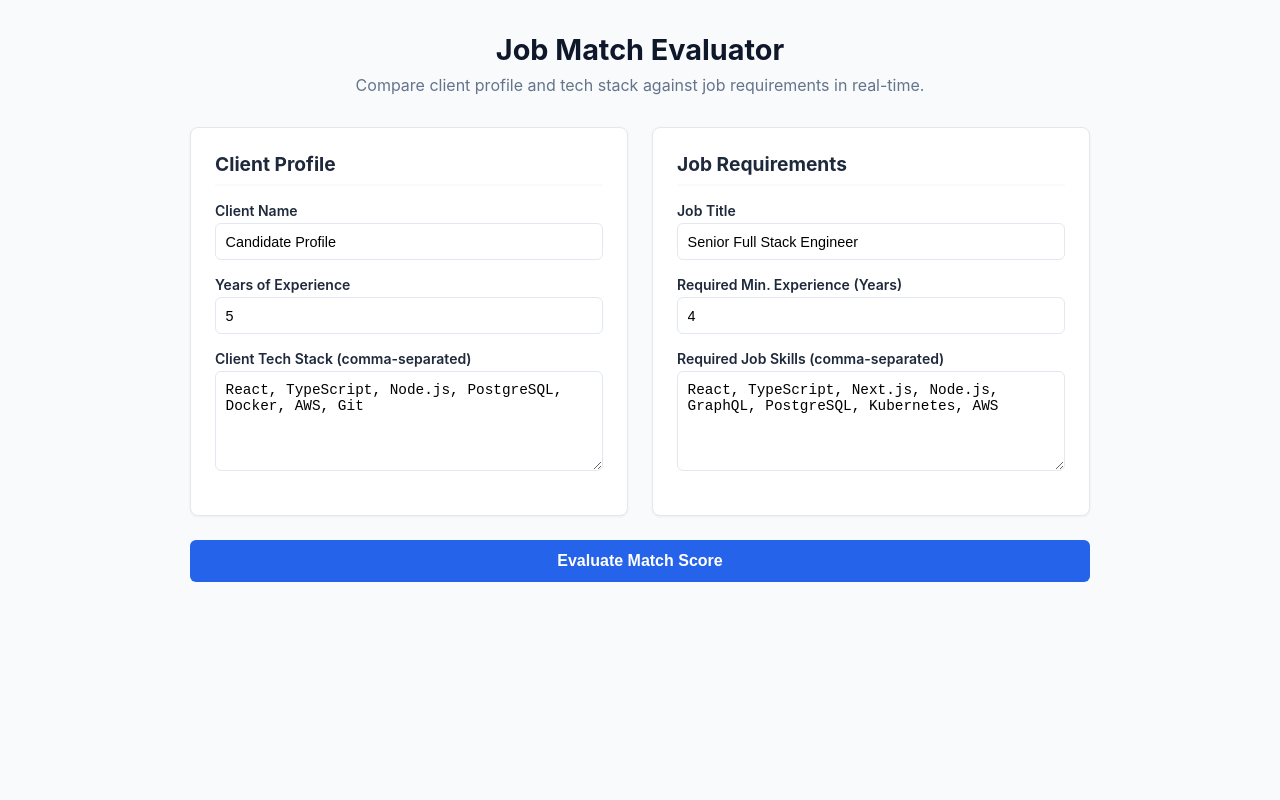
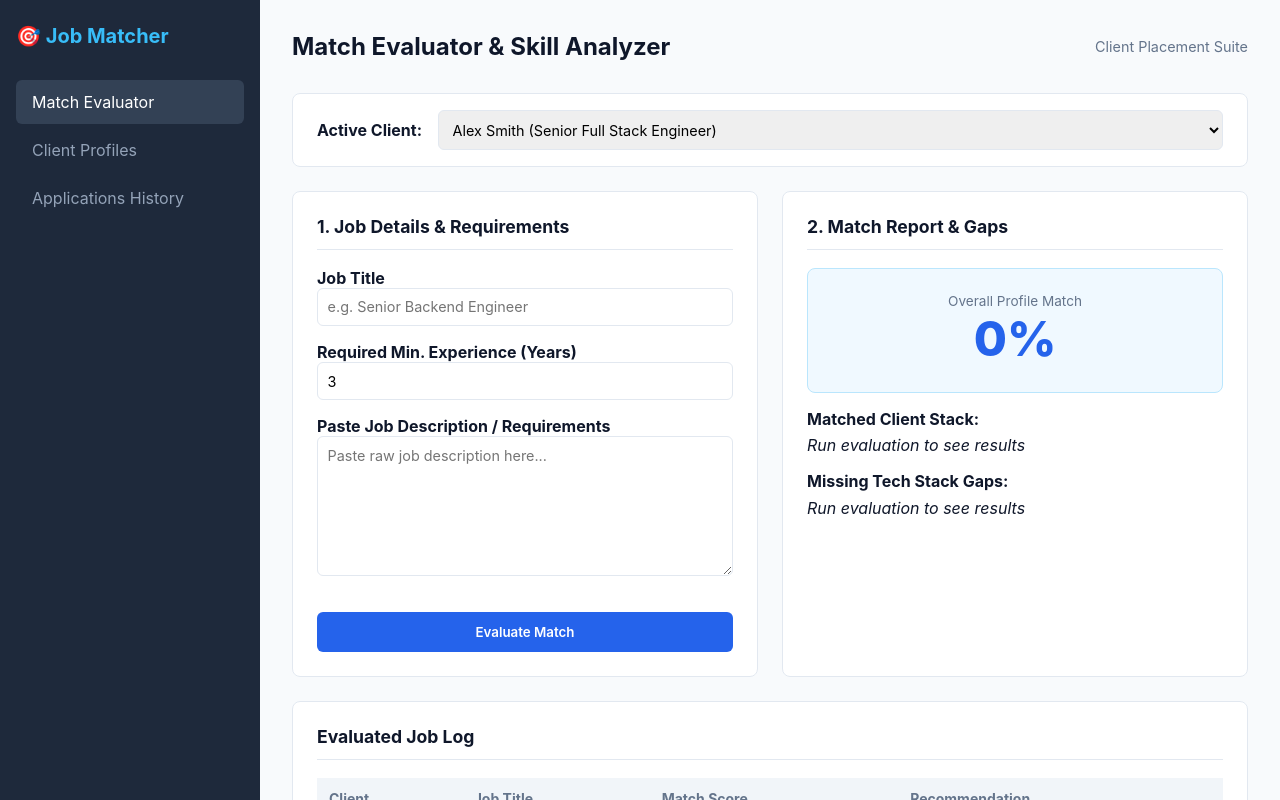
Before and after one commit to isaacmac-bit/job-match, a plain HTML site: page index.html in a window 1280 px wide. Drawn offline with Linux system fonts and the light colour scheme.

Commit message:
Update index.html

```diff
--- a/index.html
+++ b/index.html
@@ -3,311 +3,304 @@
 <head>
     <meta charset="UTF-8">
     <meta name="viewport" content="width=device-width, initial-scale=1.0">
-    <title>Job Match & Skill Gap Evaluator</title>
+    <title>Job Finder Suite | Client Matcher & Dashboard</title>
     <style>
         :root {
-            --bg-color: #f8fafc;
-            --card-bg: #ffffff;
+            --sidebar-width: 260px;
             --primary: #2563eb;
-            --text: #1e293b;
-            --text-light: #64748b;
+            --primary-dark: #1d4ed8;
+            --bg-body: #f8fafc;
+            --bg-card: #ffffff;
             --border: #e2e8f0;
+            --text-main: #0f172a;
+            --text-muted: #64748b;
             --success: #16a34a;
-            --warning: #ca8a04;
+            --warning: #d97706;
             --danger: #dc2626;
         }
 
-        body {
-            font-family: -apple-system, BlinkMacSystemFont, "Segoe UI", Roboto, Helvetica, Arial, sans-serif;
-            background-color: var(--bg-color);
-            color: var(--text);
-            margin: 0;
-            padding: 2rem 1rem;
+        * { box-sizing: border-box; font-family: -apple-system, BlinkMacSystemFont, "Segoe UI", Roboto, sans-serif; }
+        body { margin: 0; display: flex; height: 100vh; background-color: var(--bg-body); color: var(--text-main); }
+
+        /* Sidebar Navigation */
+        aside {
+            width: var(--sidebar-width);
+            background: #1e293b;
+            color: #fff;
+            padding: 1.5rem 1rem;
             display: flex;
-            justify-content: center;
+            flex-direction: column;
+            gap: 2rem;
+            flex-shrink: 0;
         }
 
-        .container {
-            max-width: 900px;
-            width: 100%;
+        aside h2 { margin: 0; font-size: 1.25rem; color: #38bdf8; display: flex; align-items: center; gap: 0.5rem; }
+        .nav-links { list-style: none; padding: 0; margin: 0; }
+        .nav-links li {
+            padding: 0.75rem 1rem;
+            border-radius: 6px;
+            cursor: pointer;
+            color: #94a3b8;
+            transition: all 0.2s;
+            margin-bottom: 0.25rem;
+        }
+        .nav-links li.active, .nav-links li:hover { background: #334155; color: #fff; }
+
+        /* Main Workspace */
+        main { flex-grow: 1; overflow-y: auto; padding: 2rem; }
+        .header-bar { display: flex; justify-content: space-between; align-items: center; margin-bottom: 2rem; }
+        .header-bar h1 { margin: 0; font-size: 1.5rem; }
+
+        /* Client Selector */
+        .client-selector {
+            background: var(--bg-card);
+            padding: 1rem 1.5rem;
+            border-radius: 8px;
+            border: 1px solid var(--border);
+            margin-bottom: 1.5rem;
             display: flex;
-            flex-direction: column;
-            gap: 1.5rem;
+            gap: 1rem;
+            align-items: center;
         }
 
-        header {
-            text-align: center;
-            margin-bottom: 0.5rem;
-        }
-
-        header h1 {
-            margin: 0 0 0.5rem 0;
-            font-size: 1.8rem;
-            color: #0f172a;
-        }
-
-        header p {
-            margin: 0;
-            color: var(--text-light);
-        }
-
-        .grid {
-            display: grid;
-            grid-template-columns: 1fr 1fr;
-            gap: 1.5rem;
-        }
-
-        @media (max-width: 768px) {
-            .grid {
-                grid-template-columns: 1fr;
-            }
-        }
-
-        .card {
-            background: var(--card-bg);
-            border: 1px solid var(--border);
-            border-radius: 8px;
-            padding: 1.5rem;
-            box-shadow: 0 1px 3px rgba(0,0,0,0.05);
-        }
-
-        .card h2 {
-            font-size: 1.2rem;
-            margin-top: 0;
-            margin-bottom: 1rem;
-            border-bottom: 2px solid var(--bg-color);
-            padding-bottom: 0.5rem;
-        }
-
-        .form-group {
-            margin-bottom: 1rem;
-        }
-
-        label {
-            display: block;
-            font-size: 0.875rem;
-            font-weight: 600;
-            margin-bottom: 0.25rem;
-        }
-
-        input[type="text"], input[type="number"], textarea {
-            width: 100%;
+        select, input, textarea {
             padding: 0.6rem;
             border: 1px solid var(--border);
             border-radius: 6px;
-            box-sizing: border-box;
             font-size: 0.9rem;
+            width: 100%;
         }
 
-        textarea {
-            resize: vertical;
-            min-height: 100px;
-        }
+        /* Grid Layout */
+        .grid { display: grid; grid-template-columns: 1fr 1fr; gap: 1.5rem; }
+        .card { background: var(--bg-card); border: 1px solid var(--border); border-radius: 8px; padding: 1.5rem; }
+        .card h3 { margin-top: 0; font-size: 1.1rem; border-bottom: 1px solid var(--border); padding-bottom: 0.75rem; }
 
-        button {
-            width: 100%;
-            background-color: var(--primary);
-            color: white;
+        button.btn-primary {
+            background: var(--primary);
+            color: #fff;
             border: none;
-            padding: 0.75rem;
-            font-size: 1rem;
+            padding: 0.75rem 1.5rem;
             font-weight: 600;
             border-radius: 6px;
             cursor: pointer;
-            transition: background 0.2s ease;
+            width: 100%;
+            margin-top: 1rem;
         }
+        button.btn-primary:hover { background: var(--primary-dark); }
 
-        button:hover {
-            background-color: #1d4ed8;
-        }
+        /* Results & Indicators */
+        .score-box { text-align: center; padding: 1.5rem; background: #f0f9ff; border-radius: 8px; border: 1px solid #bae6fd; margin-bottom: 1rem; }
+        .score-value { font-size: 3rem; font-weight: 800; color: var(--primary); }
 
-        .results-container {
-            display: none;
-            flex-direction: column;
-            gap: 1rem;
-        }
+        .pill { display: inline-block; padding: 0.25rem 0.6rem; font-size: 0.75rem; font-weight: 600; border-radius: 12px; margin: 0.2rem; }
+        .pill-match { background: #dcfce7; color: var(--success); }
+        .pill-missing { background: #fee2e2; color: var(--danger); }
 
-        .score-box {
-            text-align: center;
-            padding: 1rem;
-            background-color: #eff6ff;
-            border-radius: 6px;
-            border: 1px solid #bfdbfe;
-        }
-
-        .score-value {
-            font-size: 2.5rem;
-            font-weight: 800;
-            color: var(--primary);
-            margin: 0.25rem 0;
-        }
-
-        .badge {
-            display: inline-block;
-            padding: 0.25rem 0.6rem;
-            font-size: 0.8rem;
-            font-weight: 600;
-            border-radius: 12px;
-            margin: 0.2rem;
-        }
-
-        .badge-success { background: #dcfce7; color: var(--success); }
-        .badge-danger { background: #fee2e2; color: var(--danger); }
-        .badge-warning { background: #fef9c3; color: var(--warning); }
-
-        .tag-list {
-            display: flex;
-            flex-wrap: wrap;
-            gap: 0.4rem;
-            margin-top: 0.5rem;
-        }
-
-        .tag {
-            background: #f1f5f9;
-            padding: 0.3rem 0.6rem;
-            border-radius: 4px;
-            font-size: 0.85rem;
-        }
+        /* Match History Table */
+        table { width: 100%; border-collapse: collapse; margin-top: 1rem; }
+        th, td { text-align: left; padding: 0.75rem; border-bottom: 1px solid var(--border); font-size: 0.875rem; }
+        th { background: #f1f5f9; color: var(--text-muted); }
     </style>
 </head>
 <body>
 
-<div class="container">
-    <header>
-        <h1>Job Match Evaluator</h1>
-        <p>Compare client profile and tech stack against job requirements in real-time.</p>
-    </header>
+    <!-- Sidebar -->
+    <aside>
+        <h2>🎯 Job Matcher</h2>
+        <ul class="nav-links">
+            <li class="active">Match Evaluator</li>
+            <li>Client Profiles</li>
+            <li>Applications History</li>
+        </ul>
+    </aside>
 
-    <div class="grid">
-        <!-- Client Profile Form -->
-        <div class="card">
-            <h2>Client Profile</h2>
-            <div class="form-group">
-                <label for="clientName">Client Name</label>
-                <input type="text" id="clientName" value="Candidate Profile">
+    <!-- Main Content -->
+    <main>
+        <div class="header-bar">
+            <h1>Match Evaluator & Skill Analyzer</h1>
+            <span style="color: var(--text-muted); font-size: 0.9rem;">Client Placement Suite</span>
+        </div>
+
+        <!-- Active Client Selector -->
+        <div class="client-selector">
+            <strong style="white-space: nowrap;">Active Client:</strong>
+            <select id="clientSelect" onchange="loadSelectedClient()">
+                <option value="0">Alex Smith (Senior Full Stack Engineer)</option>
+                <option value="1">Sarah Jenkins (Frontend React Developer)</option>
+            </select>
+        </div>
+
+        <div class="grid">
+            <!-- Left: Job Parsing -->
+            <div class="card">
+                <h3>1. Job Details & Requirements</h3>
+                <div style="margin-bottom: 1rem;">
+                    <label><strong>Job Title</strong></label>
+                    <input type="text" id="jobTitle" placeholder="e.g. Senior Backend Engineer">
+                </div>
+                <div style="margin-bottom: 1rem;">
+                    <label><strong>Required Min. Experience (Years)</strong></label>
+                    <input type="number" id="jobExp" value="3">
+                </div>
+                <div style="margin-bottom: 1rem;">
+                    <label><strong>Paste Job Description / Requirements</strong></label>
+                    <textarea id="jobText" style="height: 140px;" placeholder="Paste raw job description here..."></textarea>
+                </div>
+                <button class="btn-primary" onclick="evaluateJob()">Evaluate Match</button>
             </div>
-            <div class="form-group">
-                <label for="clientExp">Years of Experience</label>
-                <input type="number" id="clientExp" value="5" min="0">
-            </div>
-            <div class="form-group">
-                <label for="clientSkills">Client Tech Stack (comma-separated)</label>
-                <textarea id="clientSkills">React, TypeScript, Node.js, PostgreSQL, Docker, AWS, Git</textarea>
+
+            <!-- Right: Real-time Analysis Output -->
+            <div class="card">
+                <h3>2. Match Report & Gaps</h3>
+                <div class="score-box">
+                    <div style="font-size: 0.85rem; color: var(--text-muted);">Overall Profile Match</div>
+                    <div id="matchScore" class="score-value">0%</div>
+                    <div id="verdictBadge"></div>
+                </div>
+
+                <div style="margin-bottom: 1rem;">
+                    <strong>Matched Client Stack:</strong>
+                    <div id="matchedPills" style="margin-top: 0.4rem;"><em>Run evaluation to see results</em></div>
+                </div>
+
+                <div style="margin-bottom: 1rem;">
+                    <strong>Missing Tech Stack Gaps:</strong>
+                    <div id="missingPills" style="margin-top: 0.4rem;"><em>Run evaluation to see results</em></div>
+                </div>
+
+                <div id="expComparison" style="font-size: 0.85rem; color: var(--text-muted);"></div>
             </div>
         </div>
 
-        <!-- Job Description Form -->
-        <div class="card">
-            <h2>Job Requirements</h2>
-            <div class="form-group">
-                <label for="jobTitle">Job Title</label>
-                <input type="text" id="jobTitle" value="Senior Full Stack Engineer">
-            </div>
-            <div class="form-group">
-                <label for="jobExp">Required Min. Experience (Years)</label>
-                <input type="number" id="jobExp" value="4" min="0">
-            </div>
-            <div class="form-group">
-                <label for="jobSkills">Required Job Skills (comma-separated)</label>
-                <textarea id="jobSkills">React, TypeScript, Next.js, Node.js, GraphQL, PostgreSQL, Kubernetes, AWS</textarea>
-            </div>
+        <!-- Evaluation History Table -->
+        <div class="card" style="margin-top: 1.5rem;">
+            <h3>Evaluated Job Log</h3>
+            <table>
+                <thead>
+                    <tr>
+                        <th>Client</th>
+                        <th>Job Title</th>
+                        <th>Match Score</th>
+                        <th>Recommendation</th>
+                    </tr>
+                </thead>
+                <tbody id="historyTable">
+                    <tr><td colspan="4" style="text-align: center; color: var(--text-muted);">No evaluated jobs yet.</td></tr>
+                </tbody>
+            </table>
         </div>
-    </div>
-
-    <button onclick="calculateMatch()">Evaluate Match Score</button>
-
-    <!-- Evaluation Results -->
-    <div id="results" class="card results-container">
-        <h2>Match Assessment</h2>
-
-        <div class="score-box">
-            <div>Overall Compatibility Score</div>
-            <div id="scoreValue" class="score-value">0%</div>
-            <div id="recommendationBadge"></div>
-        </div>
-
-        <div>
-            <strong>Matched Tech Stack:</strong>
-            <div id="matchedTags" class="tag-list"></div>
-        </div>
-
-        <div>
-            <strong>Missing Skill Gaps:</strong>
-            <div id="missingTags" class="tag-list"></div>
-        </div>
-
-        <div id="expStatus" style="font-size: 0.9rem; color: var(--text-light);"></div>
-    </div>
-</div>
+    </main>
 
 <script>
-    function parseSkills(input) {
-        return input.split(',')
-                    .map(s => s.trim())
-                    .filter(s => s.length > 0);
-    }
+    // Client Profiles State
+    const clients = [
+        {
+            name: "Alex Smith",
+            title: "Senior Full Stack Engineer",
+            exp: 5,
+            skills: ["react", "typescript", "node.js", "postgresql", "docker", "aws", "git", "tailwind css"]
+        },
+        {
+            name: "Sarah Jenkins",
+            title: "Frontend React Developer",
+            exp: 3,
+            skills: ["react", "javascript", "css", "html", "redux", "next.js", "git", "figma"]
+        }
+    ];
 
-    function calculateMatch() {
-        const clientExp = parseInt(document.getElementById('clientExp').value) || 0;
-        const clientSkills = parseSkills(document.getElementById('clientSkills').value);
+    const evaluationHistory = [];
 
+    function evaluateJob() {
+        const clientIdx = document.getElementById('clientSelect').value;
+        const currentClient = clients[clientIdx];
+
+        const jobTitle = document.getElementById('jobTitle').value || "Target Role";
         const jobExp = parseInt(document.getElementById('jobExp').value) || 0;
-        const jobSkills = parseSkills(document.getElementById('jobSkills').value);
+        const jobText = document.getElementById('jobText').value.toLowerCase();
 
-        // Normalize skills for case-insensitive matching
-        const clientSkillsLower = clientSkills.map(s => s.toLowerCase());
+        if (!jobText.trim()) {
+            alert("Please paste a job description or skill list first.");
+            return;
+        }
 
+        // Skill parsing algorithm
         const matched = [];
         const missing = [];
 
-        jobSkills.forEach(skill => {
-            if (clientSkillsLower.includes(skill.toLowerCase())) {
+        currentClient.skills.forEach(skill => {
+            if (jobText.includes(skill)) {
                 matched.push(skill);
-            } else {
-                missing.push(skill);
             }
         });
 
-        // 1. Tech Score (70% weight)
-        const techMatchRatio = jobSkills.length > 0 ? (matched.length / jobSkills.length) : 1;
-        const techScore = techMatchRatio * 70;
+        // Common Tech Stack Extraction from job text
+        const knownTech = ["react", "typescript", "node.js", "python", "aws", "docker", "kubernetes", "postgresql", "mongodb", "graphql", "redis", "next.js", "tailwind css", "figma"];
 
-        // 2. Experience Score (30% weight)
-        const expRatio = jobExp > 0 ? Math.min(clientExp / jobExp, 1) : 1;
-        const expScore = expRatio * 30;
+        knownTech.forEach(tech => {
+            if (jobText.includes(tech) && !currentClient.skills.includes(tech)) {
+                missing.push(tech);
+            }
+        });
 
-        // Final Aggregate Score
-        const totalScore = Math.round(techScore + expScore);
+        // Match Percentage Calculation
+        const totalIdentified = matched.length + missing.length;
+        const techMatchRatio = totalIdentified > 0 ? (matched.length / totalIdentified) : 0.5;
+        const expRatio = jobExp > 0 ? Math.min(currentClient.exp / jobExp, 1) : 1;
 
-        // UI Render
-        document.getElementById('scoreValue').innerText = `${totalScore}%`;
+        const finalScore = Math.round((techMatchRatio * 70) + (expRatio * 30));
 
-        // Recommendation logic
-        const badgeElem = document.getElementById('recommendationBadge');
-        if (totalScore >= 80) {
-            badgeElem.innerHTML = `<span class="badge badge-success">Strong Apply</span>`;
-        } else if (totalScore >= 60) {
-            badgeElem.innerHTML = `<span class="badge badge-warning">Tailor Resume</span>`;
+        // Render Score & Badges
+        document.getElementById('matchScore').innerText = `${finalScore}%`;
+
+        let verdict = "";
+        let badgeClass = "";
+        if (finalScore >= 75) {
+            verdict = "Strong Match - Apply Now";
+            badgeClass = "pill-match";
+        } else if (finalScore >= 50) {
+            verdict = "Moderate Match - Tailor Resume";
+            badgeClass = "pill";
         } else {
-            badgeElem.innerHTML = `<span class="badge badge-danger">Low Match</span>`;
+            verdict = "Low Match - Skill Gap Too High";
+            badgeClass = "pill-missing";
         }
+        document.getElementById('verdictBadge').innerHTML = `<span class="pill ${badgeClass}">${verdict}</span>`;
 
-        // Render skill tags
-        document.getElementById('matchedTags').innerHTML = matched.length > 0
-            ? matched.map(s => `<span class="tag" style="background:#dcfce7; color:#15803d;">✓ ${s}</span>`).join('')
-            : '<em>None</em>';
+        // Render Pills
+        document.getElementById('matchedPills').innerHTML = matched.length > 0
+            ? matched.map(s => `<span class="pill pill-match">✓ ${s}</span>`).join('')
+            : '<em>No matching skills found in text</em>';
 
-        document.getElementById('missingTags').innerHTML = missing.length > 0
-            ? missing.map(s => `<span class="tag" style="background:#fee2e2; color:#b91c1c;">✗ ${s}</span>`).join('')
-            : '<em>No missing required skills!</em>';
+        document.getElementById('missingPills').innerHTML = missing.length > 0
+            ? missing.map(s => `<span class="pill pill-missing">✗ ${s}</span>`).join('')
+            : '<em>No missing target skills detected</em>';
 
-        document.getElementById('expStatus').innerText =
-            `Experience Match: Client has ${clientExp} years | Required: ${jobExp} years`;
+        document.getElementById('expComparison').innerText =
+            `Experience Status: Client has ${currentClient.exp} YOE | Job requires ${jobExp} YOE`;
 
-        // Display results block
-        document.getElementById('results').style.display = 'flex';
+        // Log History
+        evaluationHistory.unshift({
+            client: currentClient.name,
+            job: jobTitle,
+            score: `${finalScore}%`,
+            rec: verdict
+        });
+
+        renderHistory();
+    }
+
+    function renderHistory() {
+        const tbody = document.getElementById('historyTable');
+        tbody.innerHTML = evaluationHistory.map(item => `
+            <tr>
+                <td><strong>${item.client}</strong></td>
+                <td>${item.job}</td>
+                <td><strong>${item.score}</strong></td>
+                <td>${item.rec}</td>
+            </tr>
+        `).join('');
     }
 </script>
-
 </body>
 </html>
```
